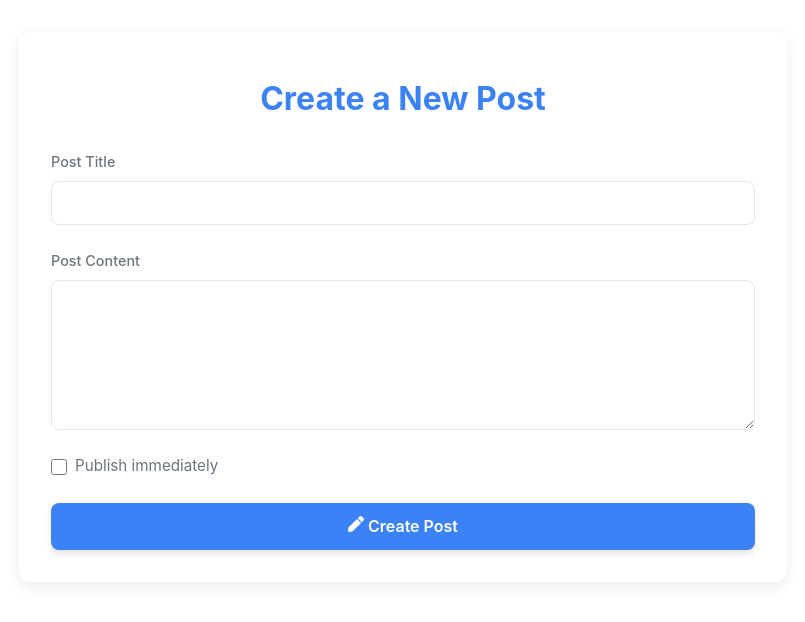
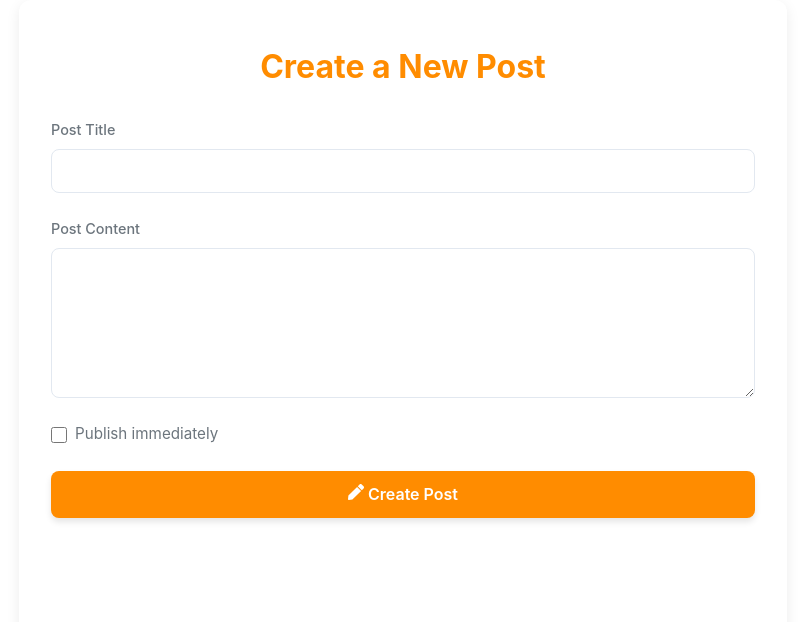
Before and after one commit to Metgala1/Chronicles-frontend, a React (Vite) app: page /createpost in a window 1280 px wide. Shown: the top 622 px of the page, without its empty margins (237-1042 px from the left). Built offline with nearby package versions, Linux system fonts and the light colour scheme; no server answers.

Commit message:
Worked on the Dashboard page added necessry icons and some styles to make it look better

```diff
--- a/src/components/Dashboard.jsx
+++ b/src/components/Dashboard.jsx
@@ -5,6 +5,7 @@ import { Link } from 'react-router-dom';
 import Header from './Header';
 import LoadingDots from './loadings/LoadingDot';
 import { PostContext } from '../postContext/PostContext';
+import {FaBook, FaUser, FaClock, FaSignInAlt, FaUserPlus, FaEye,  FaFacebook, FaInstagram, FaTwitter, FaLightbulb} from "react-icons/fa"
 
 const Dashboard = () => {
   const { posts, loading, error } = useContext(PostContext);
@@ -27,14 +28,14 @@ const Dashboard = () => {
           posts.map((post) => (
             <Link key={post.id} className={styles.link1} to={`/posts/${post.id}`}>
               <div className={styles.postCard}>
-                <h2 className={styles.postTitle}>{post.title}</h2>
+                <h2 className={styles.postTitle}><FaBook /> {post.title}</h2>
                 <p className={styles.postContent}>{post.content}</p>
                 <p className={styles.postAuthor}>
-                  <strong>By:</strong> {post.author?.username}
+                  <strong className={styles.userIcon}><FaUser /></strong> {post.author?.username}
                 </p>
 
                 <p className={styles.postMeta}>
-                  Created At: {new Date(post.createdAt).toLocaleDateString()} |{' '}
+                  <span className={styles.clockIcon}><FaClock /></span> Created At: {new Date(post.createdAt).toLocaleDateString()} |{' '}
                   {post.published ? 'Published' : 'Not Published'}
                 </p>
               </div>
@@ -61,13 +62,13 @@ const Dashboard = () => {
                 <li key={'home'}>Home</li>
               </Link>
               <Link className={styles.link}>
-                <li key={'posts'}>Posts</li>
+                <li key={'posts'}><FaEye /> Posts</li>
               </Link>
               <Link to={'register'} className={styles.link}>
-                <li key={'register'}>Register</li>
+                <li key={'register'}><FaUserPlus /> Register</li>
               </Link>
               <Link to={'login'} className={styles.link}>
-                <li key={'login'}>Login</li>
+                <li key={'login'}><FaSignInAlt /> Login</li>
               </Link>
             </ul>
           </div>
@@ -76,13 +77,13 @@ const Dashboard = () => {
             <h4>Follow Us</h4>
             <div className={styles.socialIcons}>
               <a href="https://facebook.com" target="_blank" rel="noreferrer">
-                Facebook
+               <FaFacebook/> Facebook
               </a>
               <a href="https://twitter.com" target="_blank" rel="noreferrer">
-                Twitter
+               <FaTwitter /> Twitter
               </a>
               <a href="https://instagram.com" target="_blank" rel="noreferrer">
-                Instagram
+               <FaInstagram /> Instagram
               </a>
             </div>
           </div>
@@ -90,7 +91,7 @@ const Dashboard = () => {
 
         <div className={styles.footerBottom}>
           <p>
-            © {new Date().getFullYear()} Chronicles. All rights reserved. BY
+            © {new Date().getFullYear()} Chronicles. All rights reserved. <FaLightbulb /> BY
             ATAGWE ROGER
           </p>
         </div>
--- a/src/components/Header.jsx
+++ b/src/components/Header.jsx
@@ -1,9 +1,9 @@
-
+import {FaFeatherAlt} from "react-icons/fa"
 const Header = () => {
     return (
         <>
       <header class="chronicles-header">
-      <h1 class="chronicles-title">Chronicles</h1>
+      <h1 class="chronicles-title"><FaFeatherAlt />Chronicles</h1>
       <p class="chronicles-subtitle">
         Dive into stories, thoughts, and ideas from around the world
       </p>
--- a/src/components/navbar/Navbar.jsx
+++ b/src/components/navbar/Navbar.jsx
@@ -2,10 +2,11 @@ import { useContext } from 'react';
 import { Link } from 'react-router-dom';
 import styles from './Navbar.module.css';
 import { AuthContext } from '../../AuthContext/AuthContext';
+import { FaPen, FaEye, FaSignInAlt, FaSignOutAlt, FaUserPlus } from "react-icons/fa";
 
 const Navbar = () => {
   const { auth, logout } = useContext(AuthContext);
-  const user = auth.user;
+  const user = auth?.user;
 
   return (
     <div className={styles.navbar}>
@@ -13,24 +14,24 @@ const Navbar = () => {
       <nav>
         <ul>
           <li key="home">
-            <Link to="createpost" className={styles.link}>Create Post</Link>
+            <Link to="createpost" className={styles.link}><FaPen /> Create Post</Link>
           </li>
           <li key="posts">
-            <a  href="#main" className={styles.link}>Posts</a>
+            <a  href="#main" className={styles.link}><FaEye /> View Posts</a>
           </li>
           {!user && (
             <>
               <li key="register">
-                <Link to="/register" className={styles.link}>Register</Link>
+                <Link to="/register" className={styles.link}><FaUserPlus /> Register</Link>
               </li>
               <li key="login">
-                <Link to="/login" className={styles.link}>Login</Link>
+                <Link to="/login" className={styles.link}><FaSignInAlt /> Login</Link>
               </li>
             </>
           )}
           {user && (
             <li key="logout">
-              <button className={styles.link} onClick={logout}>Logout</button>
+              <button className={styles.link} onClick={logout}><FaSignOutAlt /> Logout</button>
             </li>
           )}
         </ul>
--- a/src/index.css
+++ b/src/index.css
@@ -85,7 +85,6 @@ button {
   font-size: 1rem;
   font-weight: 500;
   font-family: inherit;
-  background: var(--color-primary);
   color: white;
   cursor: pointer;
   transition:
--- a/src/styles/CreatePost.module.css
+++ b/src/styles/CreatePost.module.css
@@ -1,25 +1,26 @@
-/* --- CSS Variables for a professional and consistent theme --- */
+
 :root {
-  --primary-color: #3b82f6;      /* A clean, professional blue */
-  --secondary-color: #6c757d;    /* Subtle gray for labels */
-  --accent-color: #10b981;       /* A vibrant green for success */
-  --error-color: #ef4444;        /* A clear red for errors */
-  --background-color: #f8fafc;   /* Light gray background */
-  --card-background: #ffffff;   /* White for the form container */
-  --border-color: #e2e8f0;      /* Light border color */
+  --primary-color: #ff8c00;
+  --secondary-color: #6c757d;
+  --accent-color: #10b981;
+  --error-color: #ef4444;
+  --background-color: #f8fafc;
+  --card-background: #ffffff;
+  --border-color: #e2e8f0;
   --box-shadow: 0 4px 14px rgba(0, 0, 0, 0.08);
 }
 
-/* --- Main container and layout --- */
+
 .createPostContainer {
   max-width: 768px;
-  margin: 2rem auto;
+  margin: 0rem auto;
   padding: 2rem;
   background-color: var(--card-background);
   border-radius: 12px;
   box-shadow: var(--box-shadow);
   font-family: 'Inter', sans-serif;
   animation: fadeIn 0.5s ease-in-out;
+  height: 100vb;
 }
 
 @media (max-width: 768px) {
@@ -37,7 +38,7 @@
   margin-bottom: 2rem;
 }
 
-/* --- Form and input styling --- */
+
 .postForm {
   display: flex;
   flex-direction: column;
@@ -135,12 +136,14 @@
   background-color: #d1fae5;
   color: var(--accent-color);
   border: 1px solid var(--accent-color);
+  margin: 1rem auto;
 }
 
 .error {
   background-color: #fee2e2;
   color: var(--error-color);
   border: 1px solid var(--error-color);
+  margin: 1rem auto;
 }
 
 @keyframes fadeIn {
--- a/src/styles/Dashboard.module.css
+++ b/src/styles/Dashboard.module.css
@@ -61,6 +61,14 @@
 .postCard:hover {
   transform: translateY(-4px);
   box-shadow: 0 10px 25px rgba(0, 0, 0, 0.15);
+}
+.userIcon{
+    color: rgb(43, 151, 187);
+
+}
+.clockIcon{
+    color: #2e7d32;
+
 }
 
 .postTitle {
```
